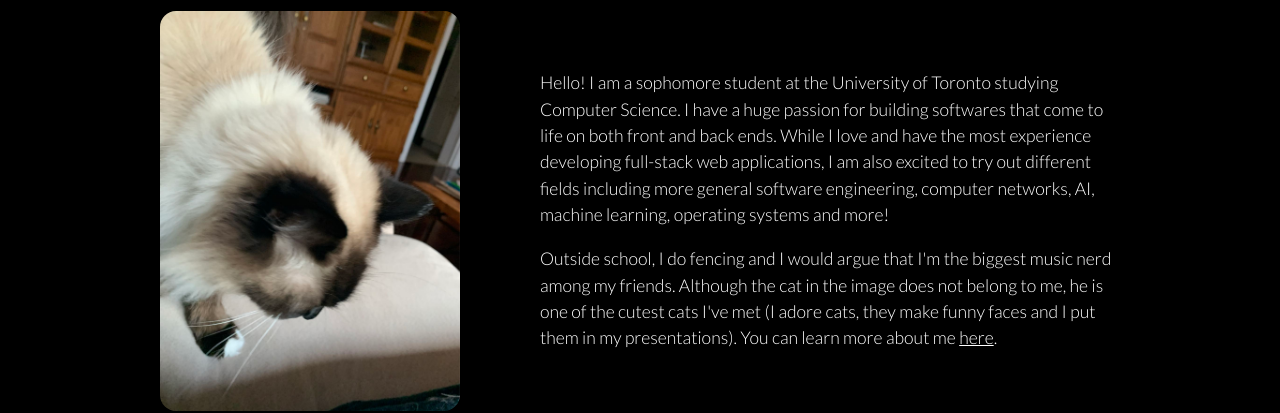
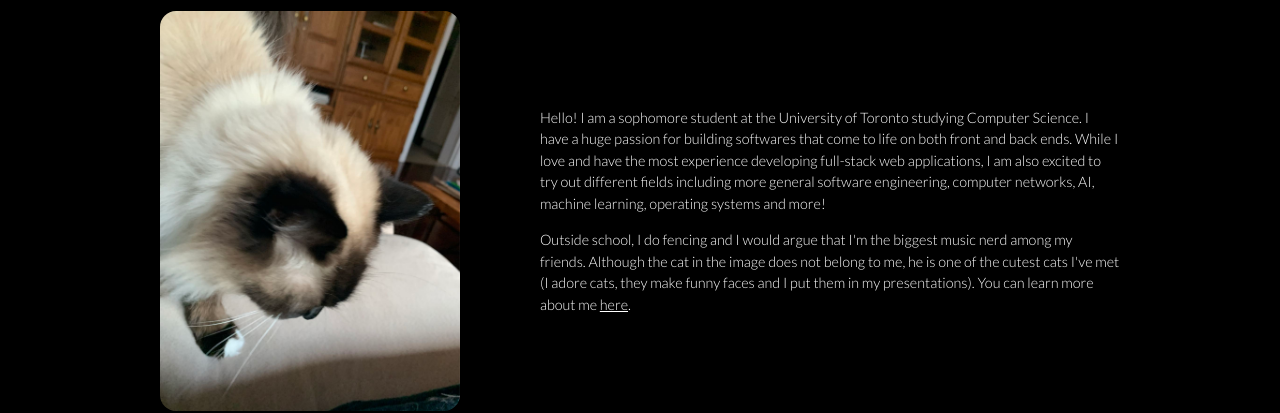
Before and after one commit to ethanliu24/portfolio, a React (Vite) app: page / in a window 1280 px wide. Shown: the part 893-1306 px from the top of the page. Built offline with nearby package versions, Linux system fonts and the light colour scheme.

Commit message:
changed font size

```diff
--- a/src/styles/main_page.css
+++ b/src/styles/main_page.css
@@ -81,7 +81,7 @@
   gap: 1em;
   width: auto;
   height: auto;
-  font-size: 110%;
+  font-size: 90%;
   font-weight: 300;
 }
 
```
